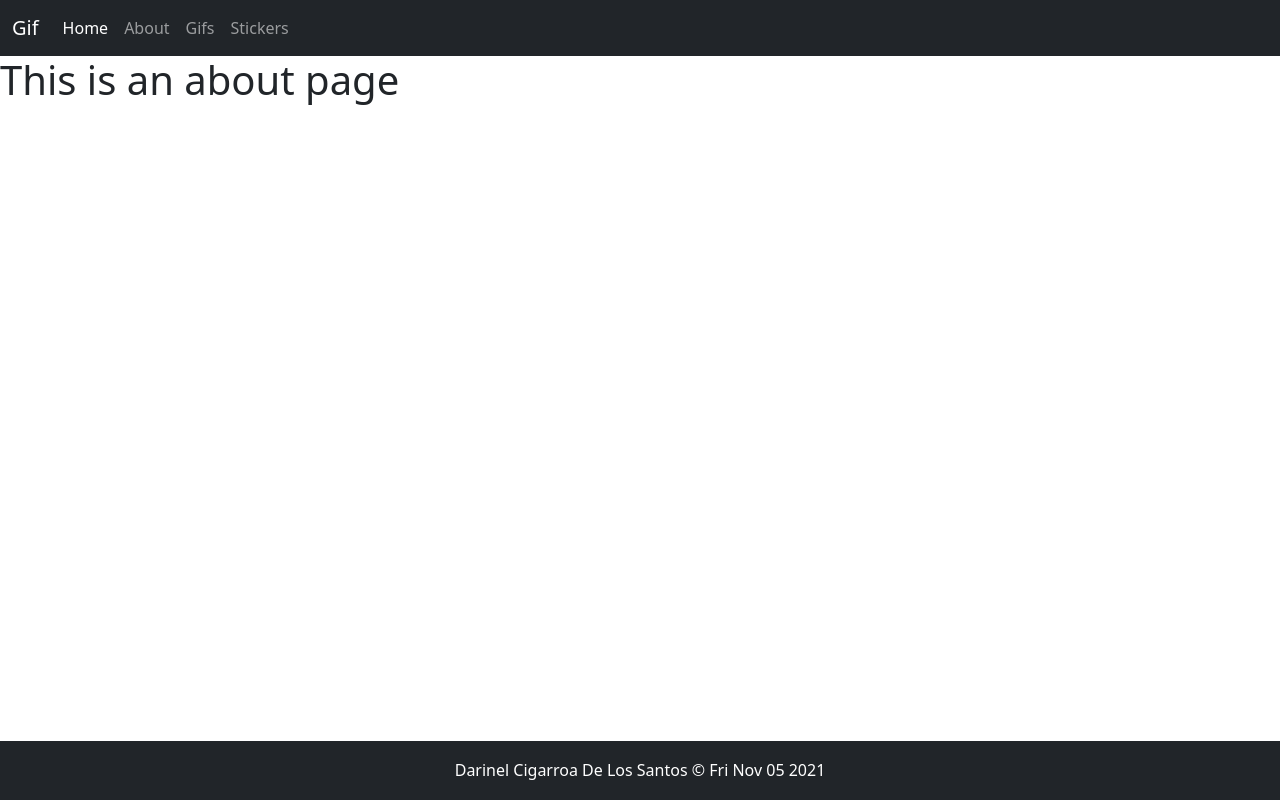
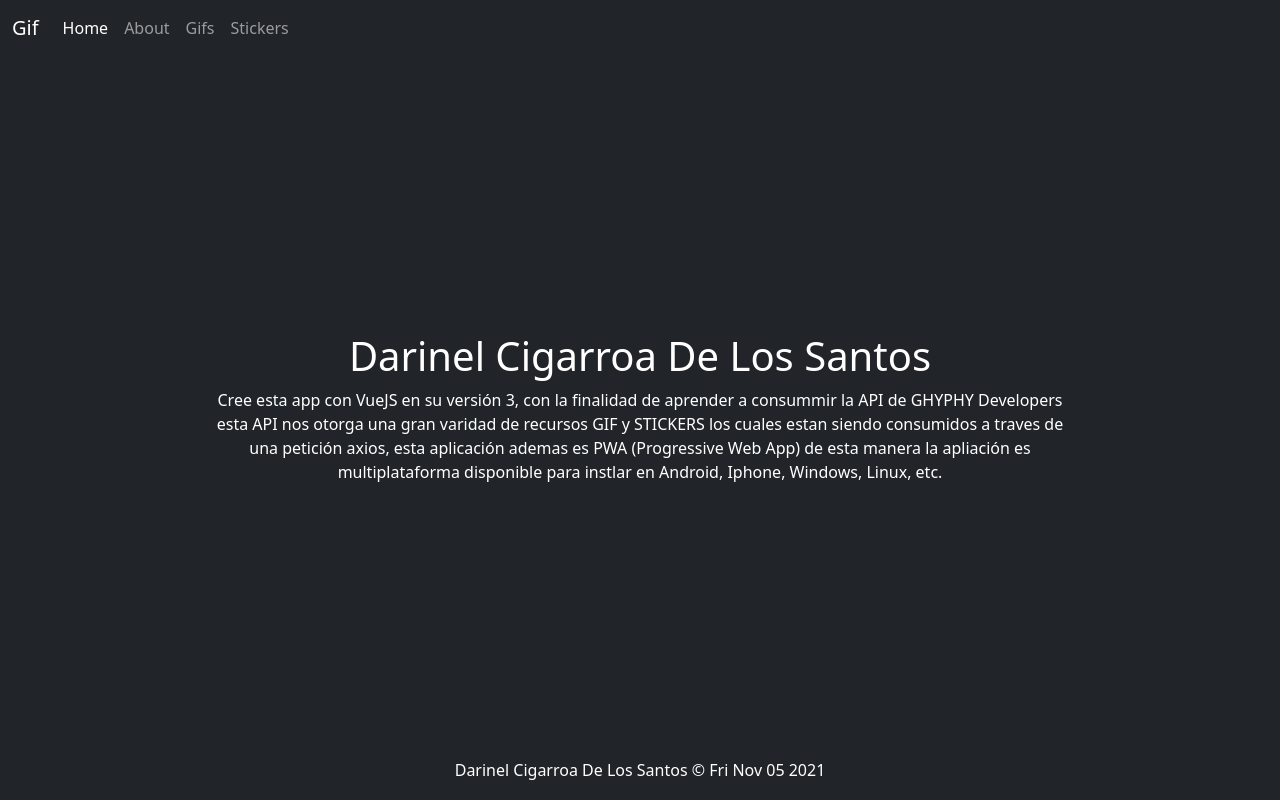
Before and after one commit to DarinelCIgarroa/App-Gift, a Vue app: page /about in a window 1280 px wide. Built offline with nearby package versions, Linux system fonts and the light colour scheme.

Commit message:
:speech_balloon: Agregue contenido al about

```diff
--- a/src/components/HelloWorld.vue
+++ b/src/components/HelloWorld.vue
@@ -1,7 +1,7 @@
 <template>
   <div class="card" style="width: 100%">
     <div class="card-body">
-      <h5 class="card-title">Darinel Cigarroa De Los Santos</h5>
+      <h5 class="card-title">Darinel Cigarroa De Los Santos.</h5>
       <h6 class="card-subtitle mb-2 text-muted">App Vue3</h6>
       <p class="card-text">
         Lorem ipsum dolor sit amet consectetur adipisicing elit. Laudantium hic
--- a/src/views/About.vue
+++ b/src/views/About.vue
@@ -1,5 +1,35 @@
 <template>
-  <div class="about">
-    <h1>This is an about page</h1>
+  <div class="container-about">
+    <div class="content-info">
+        <h1>Darinel Cigarroa De Los Santos</h1>
+        <p>
+          Cree esta app con VueJS en su versión 3, con la finalidad de aprender
+          a consummir la API de GHYPHY Developers esta API nos otorga una gran
+          varidad de recursos GIF y STICKERS los cuales estan siendo consumidos
+          a traves de una petición axios, esta aplicación ademas es PWA
+          (Progressive Web App) de esta manera la apliación es multiplataforma
+          disponible para instlar en Android, Iphone, Windows, Linux, etc.
+        </p>
+    </div>
   </div>
 </template>
+<style scoped>
+.container-about {
+  width: 100%;
+  height: 90vh;
+  background-color: #212529;
+  color: #fff;
+  display: flex;
+  justify-content: center;
+  align-items: center;
+  flex-direction: column;
+}
+
+.content-info {
+  max-width: 900px;
+  text-align: center;
+  margin: 10px;
+  padding: 20px;
+}
+
+</style>
```
